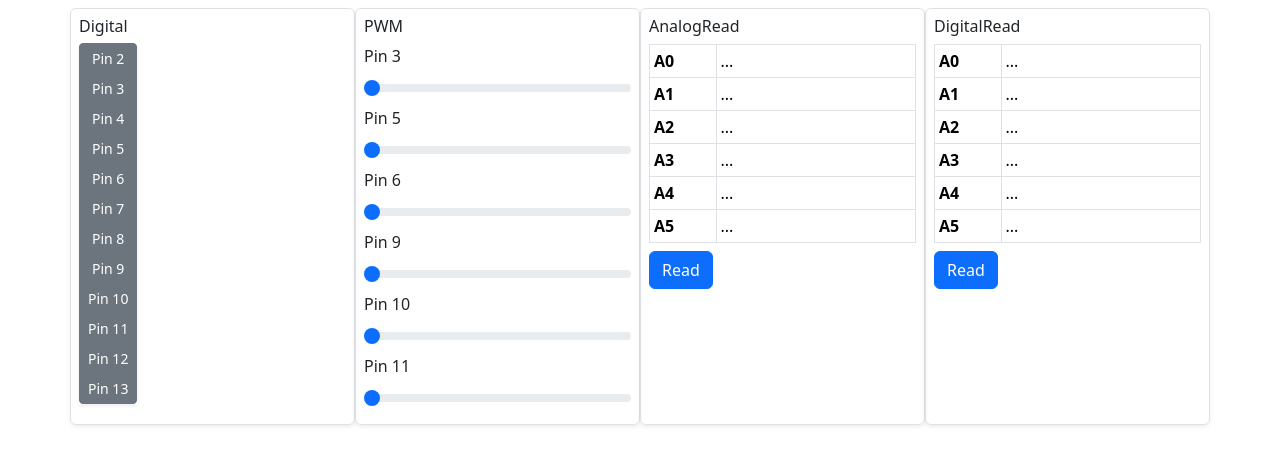
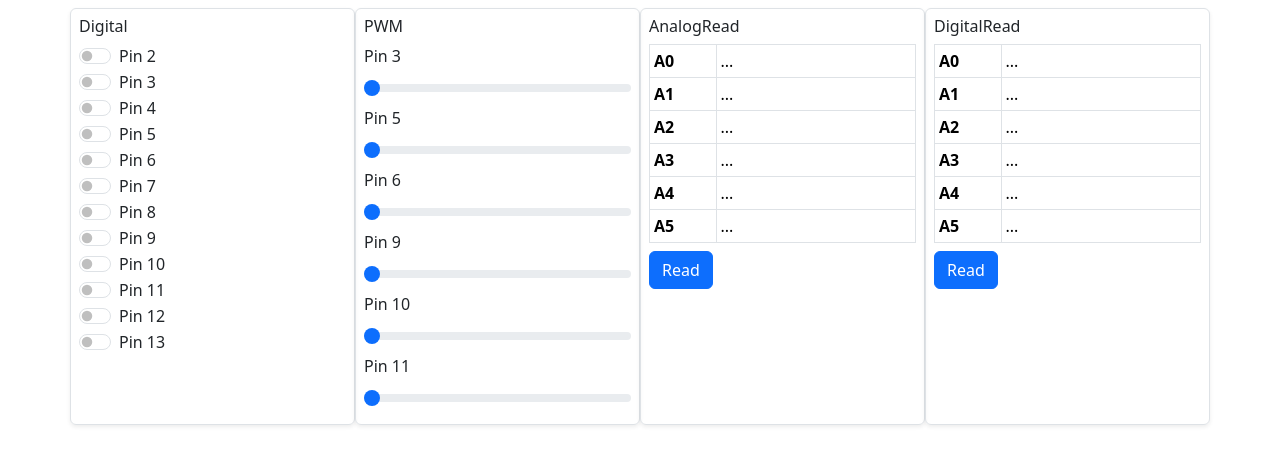
Before and after one commit to dsw7/InoDAQV2, a Flask app: page / in a window 1280 px wide. Shown: the top 465 px of the page. Run offline with Flask 3, Linux system fonts and the light colour scheme; parts of the project's set-up code (start-up, migrations or seed data) failed here and were passed over.

Commit message:
Replace buttons with switches

```diff
--- a/inodaqv2/templates/dashboard.html
+++ b/inodaqv2/templates/dashboard.html
@@ -12,31 +12,53 @@
     <div class="row">
       <div class="col-lg-3 p-2 shadow-sm justify-content-center rounded border" id="digital-pins">
         <h6>Digital</h6>
-        <div class="btn-group-vertical btn-group-sm shadow-sm" role="group">
-          <input type="checkbox" class="btn-check" id="dig-2">
-          <label class="btn btn-secondary" for="dig-2">Pin 2</label>
-          <input type="checkbox" class="btn-check" id="dig-3">
-          <label class="btn btn-secondary" for="dig-3">Pin 3</label>
-          <input type="checkbox" class="btn-check" id="dig-4">
-          <label class="btn btn-secondary" for="dig-4">Pin 4</label>
-          <input type="checkbox" class="btn-check" id="dig-5">
-          <label class="btn btn-secondary" for="dig-5">Pin 5</label>
-          <input type="checkbox" class="btn-check" id="dig-6">
-          <label class="btn btn-secondary" for="dig-6">Pin 6</label>
-          <input type="checkbox" class="btn-check" id="dig-7">
-          <label class="btn btn-secondary" for="dig-7">Pin 7</label>
-          <input type="checkbox" class="btn-check" id="dig-8">
-          <label class="btn btn-secondary" for="dig-8">Pin 8</label>
-          <input type="checkbox" class="btn-check" id="dig-9">
-          <label class="btn btn-secondary" for="dig-9">Pin 9</label>
-          <input type="checkbox" class="btn-check" id="dig-10">
-          <label class="btn btn-secondary" for="dig-10">Pin 10</label>
-          <input type="checkbox" class="btn-check" id="dig-11">
-          <label class="btn btn-secondary" for="dig-11">Pin 11</label>
-          <input type="checkbox" class="btn-check" id="dig-12">
-          <label class="btn btn-secondary" for="dig-12">Pin 12</label>
-          <input type="checkbox" class="btn-check" id="dig-13">
-          <label class="btn btn-secondary" for="dig-13">Pin 13</label>
+        <div class="form-check form-switch">
+          <input class="form-check-input" type="checkbox" role="switch" id="dig-2">
+          <label class="form-check-label" for="dig-2">Pin 2</label>
+        </div>
+        <div class="form-check form-switch">
+          <input class="form-check-input" type="checkbox" role="switch" id="dig-3">
+          <label class="form-check-label" for="dig-3">Pin 3</label>
+        </div>
+        <div class="form-check form-switch">
+          <input class="form-check-input" type="checkbox" role="switch" id="dig-4">
+          <label class="form-check-label" for="dig-4">Pin 4</label>
+        </div>
+        <div class="form-check form-switch">
+          <input class="form-check-input" type="checkbox" role="switch" id="dig-5">
+          <label class="form-check-label" for="dig-5">Pin 5</label>
+        </div>
+        <div class="form-check form-switch">
+          <input class="form-check-input" type="checkbox" role="switch" id="dig-6">
+          <label class="form-check-label" for="dig-6">Pin 6</label>
+        </div>
+        <div class="form-check form-switch">
+          <input class="form-check-input" type="checkbox" role="switch" id="dig-7">
+          <label class="form-check-label" for="dig-7">Pin 7</label>
+        </div>
+        <div class="form-check form-switch">
+          <input class="form-check-input" type="checkbox" role="switch" id="dig-8">
+          <label class="form-check-label" for="dig-8">Pin 8</label>
+        </div>
+        <div class="form-check form-switch">
+          <input class="form-check-input" type="checkbox" role="switch" id="dig-9">
+          <label class="form-check-label" for="dig-9">Pin 9</label>
+        </div>
+        <div class="form-check form-switch">
+          <input class="form-check-input" type="checkbox" role="switch" id="dig-10">
+          <label class="form-check-label" for="dig-10">Pin 10</label>
+        </div>
+        <div class="form-check form-switch">
+          <input class="form-check-input" type="checkbox" role="switch" id="dig-11">
+          <label class="form-check-label" for="dig-11">Pin 11</label>
+        </div>
+        <div class="form-check form-switch">
+          <input class="form-check-input" type="checkbox" role="switch" id="dig-12">
+          <label class="form-check-label" for="dig-12">Pin 12</label>
+        </div>
+        <div class="form-check form-switch">
+          <input class="form-check-input" type="checkbox" role="switch" id="dig-13">
+          <label class="form-check-label" for="dig-13">Pin 13</label>
         </div>
       </div>
       <div class="col-lg-3 p-2 shadow-sm justify-content-center rounded border" id="pwm-sliders">
```
